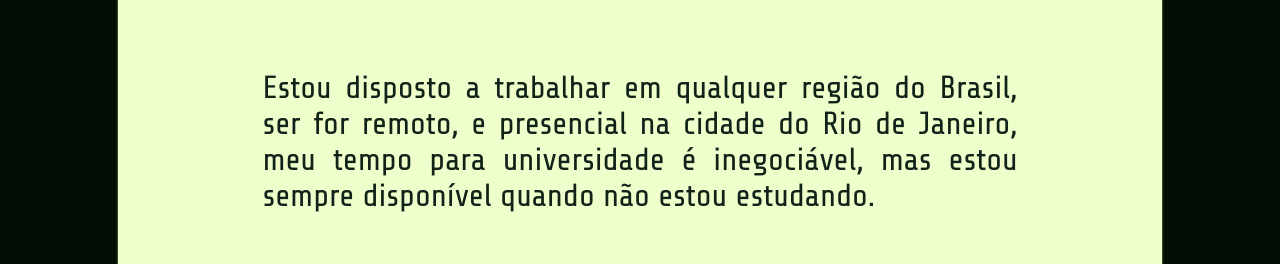
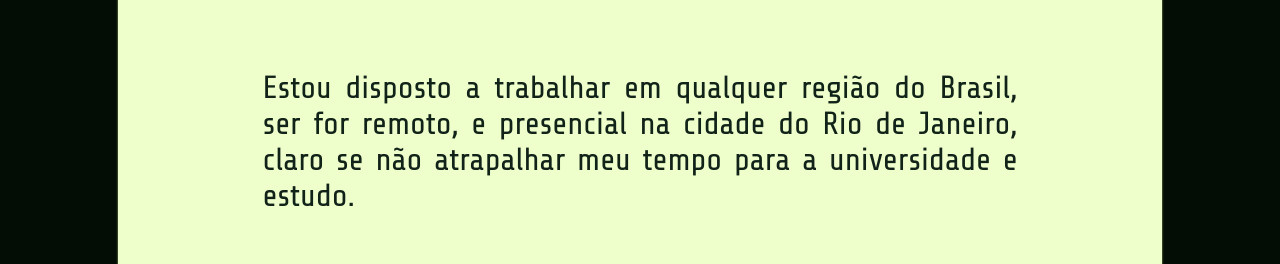
Before and after one commit to tomast1337/Portfolio, a React (Vite) app: page / in a window 1280 px wide. Shown: the part 830-1094 px from the top of the page. Built offline with nearby package versions, Linux system fonts and the light colour scheme; a web font is replaced by a local one.

Commit message:
Melhorias

```diff
--- a/src/App.tsx
+++ b/src/App.tsx
@@ -20,7 +20,7 @@ const Overlay = (props: any) => {
 const PageBody = (props: any) => {
     return (
         <>
-            <Overlay />
+
             <Navbar />
             <div className={styles.container}>
                 {props.children}
--- a/src/pages/ProjetosPage.module.scss
+++ b/src/pages/ProjetosPage.module.scss
@@ -35,7 +35,7 @@
 
         &:hover {
             box-shadow: 2px 2px 4px $dark1;
-            transform: scale(1.1);
+            transform: scale(1.01);
             transition: transform 1s;
         }
 
--- a/src/pages/ProjetosPage.tsx
+++ b/src/pages/ProjetosPage.tsx
@@ -1,7 +1,7 @@
 import * as React from "react";
 import style from "./ProjetosPage.module.scss";
 
-interface Projeto {
+type Projeto = {
     nome: string;
     descricao: string;
     imagem: string;
@@ -63,7 +63,7 @@ const ProjetosPage = () => {
             nome: "Este projeto",
             descricao: "Site pessoal feito em React e TypeScript.",
             imagem: "./src/imgs/Este projeto.png",
-            link: "https://github.com/tomast1337/Minecraft-Visualizacao-Estrutura-de-Dados"
+            link: "https://github.com/tomast1337/Portf-lio"
         }
     ]
     React.useEffect(() => {
--- a/src/pages/ResumoPage.tsx
+++ b/src/pages/ResumoPage.tsx
@@ -19,7 +19,7 @@ const ResumoPage = () => {
                 Meu objetivo atual é mudar da área do meu estágio atual em ciência de dados no TCU, para um estágio ou emprego desenvolvedor de software que era meu objetivo inicial a 8 anos.
             </p>
             <p>
-                Estou disposto a trabalhar em qualquer região do Brasil, ser for remoto, e presencial na cidade do Rio de Janeiro, meu tempo para universidade é inegociável, mas estou sempre disponível quando não estou estudando.
+                Estou disposto a trabalhar em qualquer região do Brasil, ser for remoto, e presencial na cidade do Rio de Janeiro, claro se não atrapalhar meu tempo para a universidade e estudo.
             </p>
             <p>
                 A cima a um botão "menu" onde se pode acessar outras paginas do meu portfólio, que tal começar pelos meus <Link to="/Projetos">projetos</Link>?
```
Also changed, not shown: 1 other file (tests, documents, lock files or other folders).
